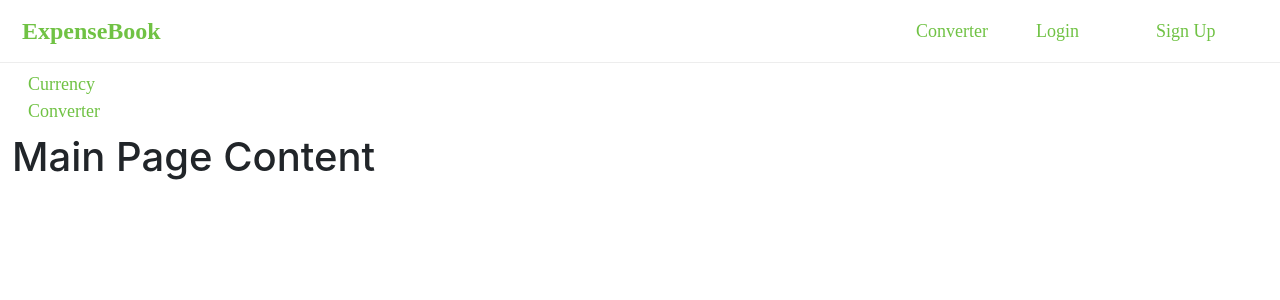
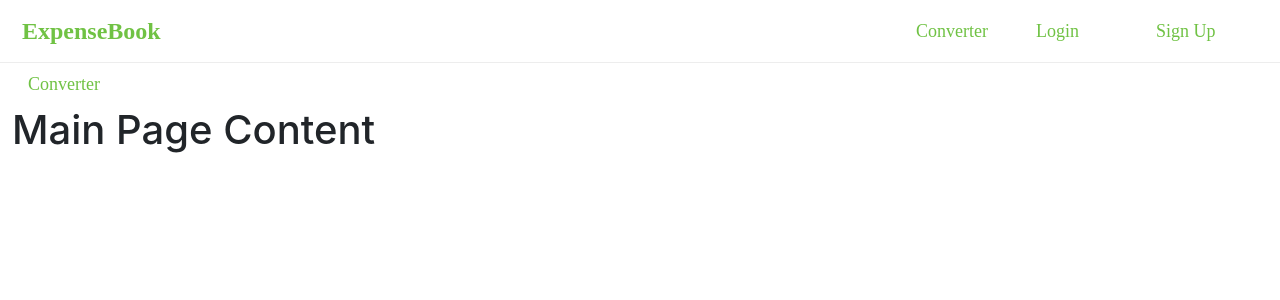
Before and after one commit to danielrotstein/expensebook, a React (Create React App) app in the folder ghi/: page / in a window 1280 px wide. Shown: the top 300 px of the page. Built offline with nearby package versions, Linux system fonts and the light colour scheme; no server answers.

Commit message:
changed currency converter to converter in MainPage.js

```diff
--- a/ghi/src/MainPage.js
+++ b/ghi/src/MainPage.js
@@ -3,7 +3,7 @@ import { Link, NavLink } from 'react-router-dom';
 function MainPage() {
     return (
         <div className="container-fluid">
-            <NavLink className="nav-link" to="/$converter">Currency Converter</NavLink>
+            <NavLink className="nav-link" to="/$converter">Converter</NavLink>
             <h1>Main Page Content</h1>
         </div>
     )
```
